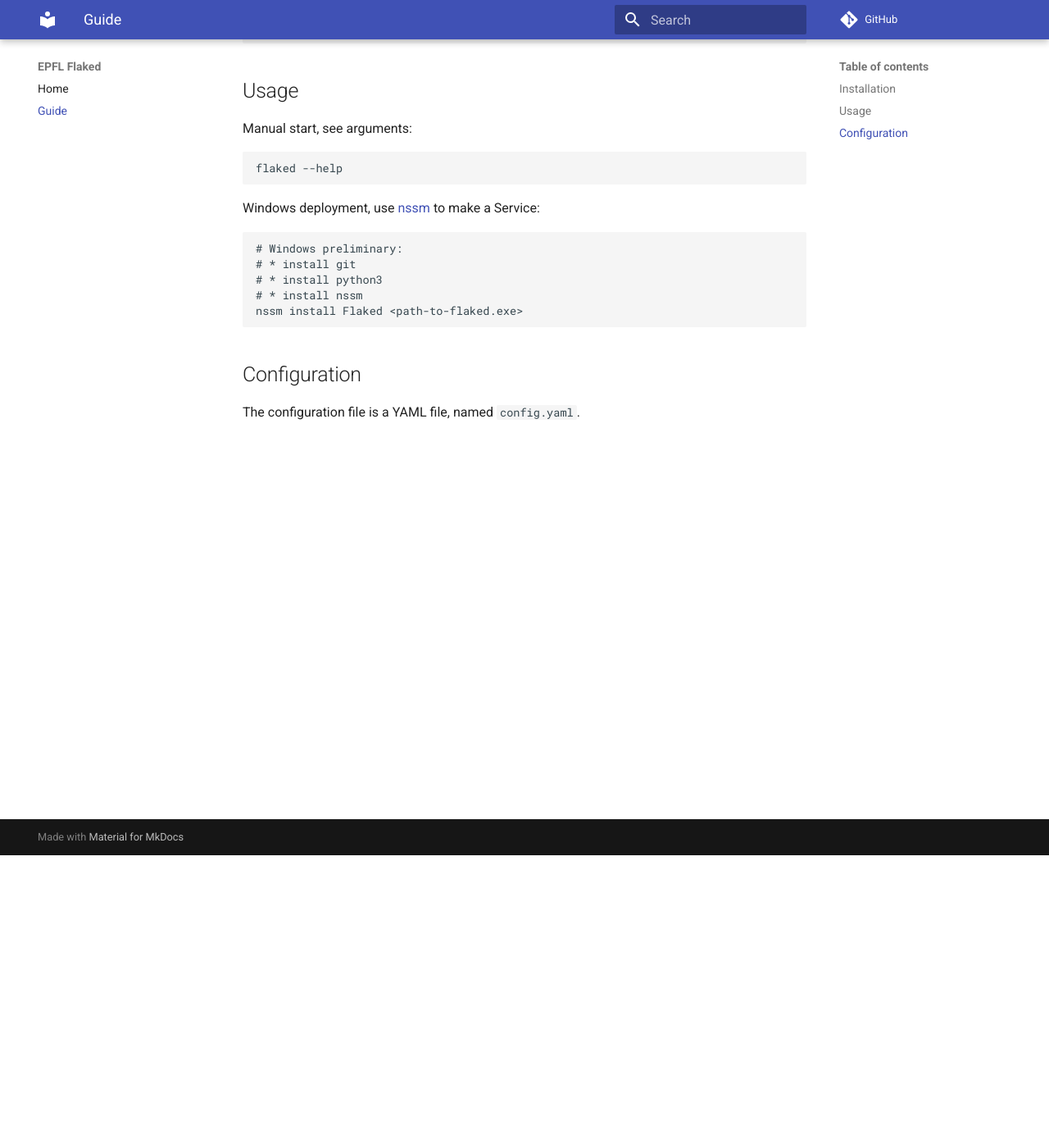
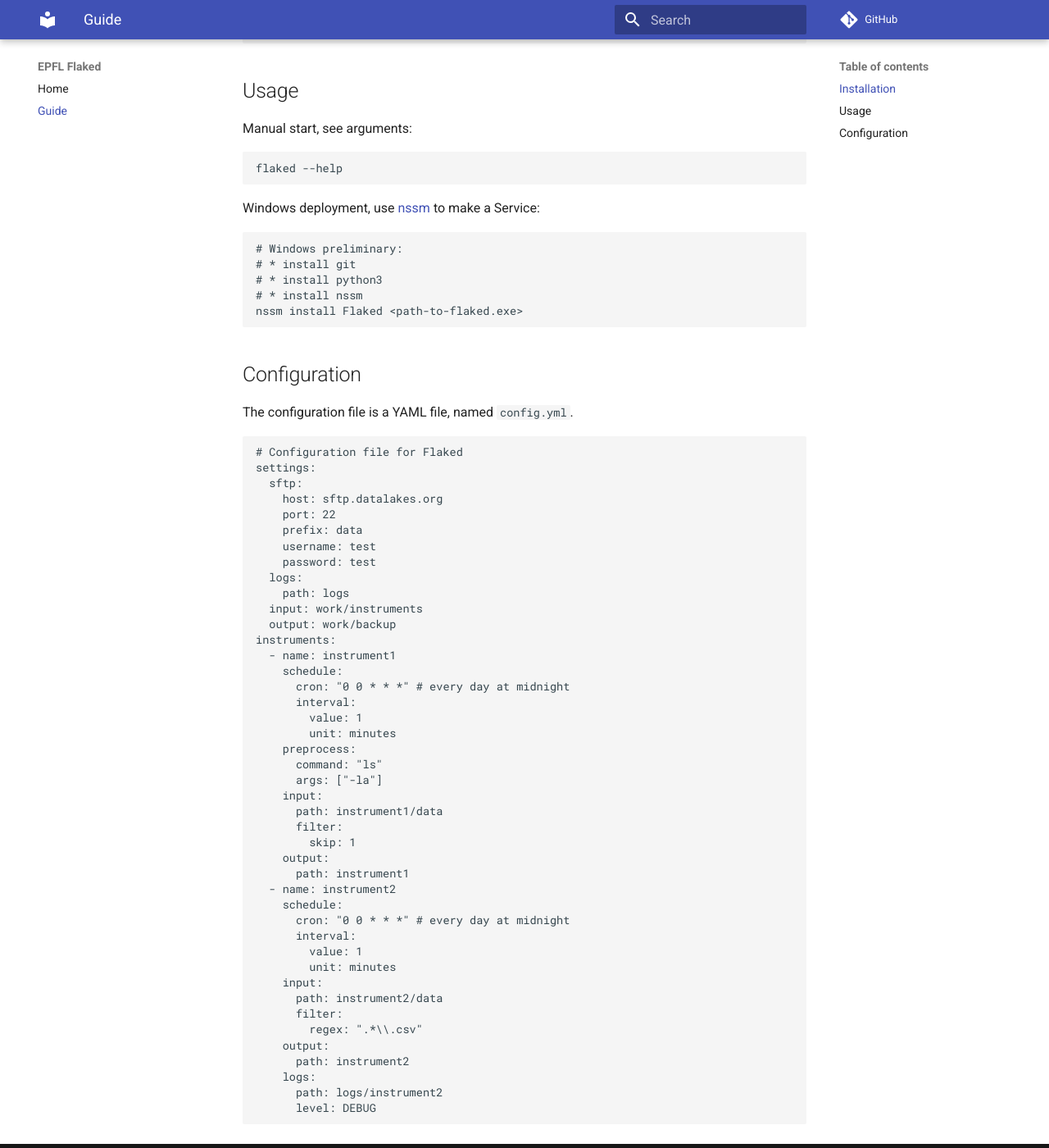
Before and after one commit to EPFL-ENAC/limnc-flaked, an MkDocs documentation site: the page built from docs/guide.md, in a window 1280 px wide and 1400 px high, scrolled down 357 px. Shown: the whole window at 82% size. Built offline with MkDocs 1.6.1 and Material for MkDocs 9.7.7, drawn with Linux system fonts in a browser that asks for light colours; comment, search, counter and statistics services are not loaded.

Commit message:
feat: added cli option to specify the config path

````diff
--- a/docs/guide.md
+++ b/docs/guide.md
@@ -34,4 +34,50 @@
 
 ## Configuration
 
-The configuration file is a YAML file, named `config.yaml`.
+The configuration file is a YAML file, named `config.yml`.
+
+```yaml
+# Configuration file for Flaked
+settings:
+  sftp:
+    host: sftp.datalakes.org
+    port: 22
+    prefix: data
+    username: test
+    password: test
+  logs:
+    path: logs
+  input: work/instruments
+  output: work/backup
+instruments:
+  - name: instrument1
+    schedule:
+      cron: "0 0 * * *" # every day at midnight
+      interval:
+        value: 1
+        unit: minutes
+    preprocess:
+      command: "ls"
+      args: ["-la"]
+    input:
+      path: instrument1/data
+      filter:
+        skip: 1
+    output:
+      path: instrument1
+  - name: instrument2
+    schedule:
+      cron: "0 0 * * *" # every day at midnight
+      interval:
+        value: 1
+        unit: minutes
+    input:
+      path: instrument2/data
+      filter:
+        regex: ".*\\.csv"
+    output:
+      path: instrument2
+    logs:
+      path: logs/instrument2
+      level: DEBUG
+```
````
Also changed, not shown: 2 other files.
